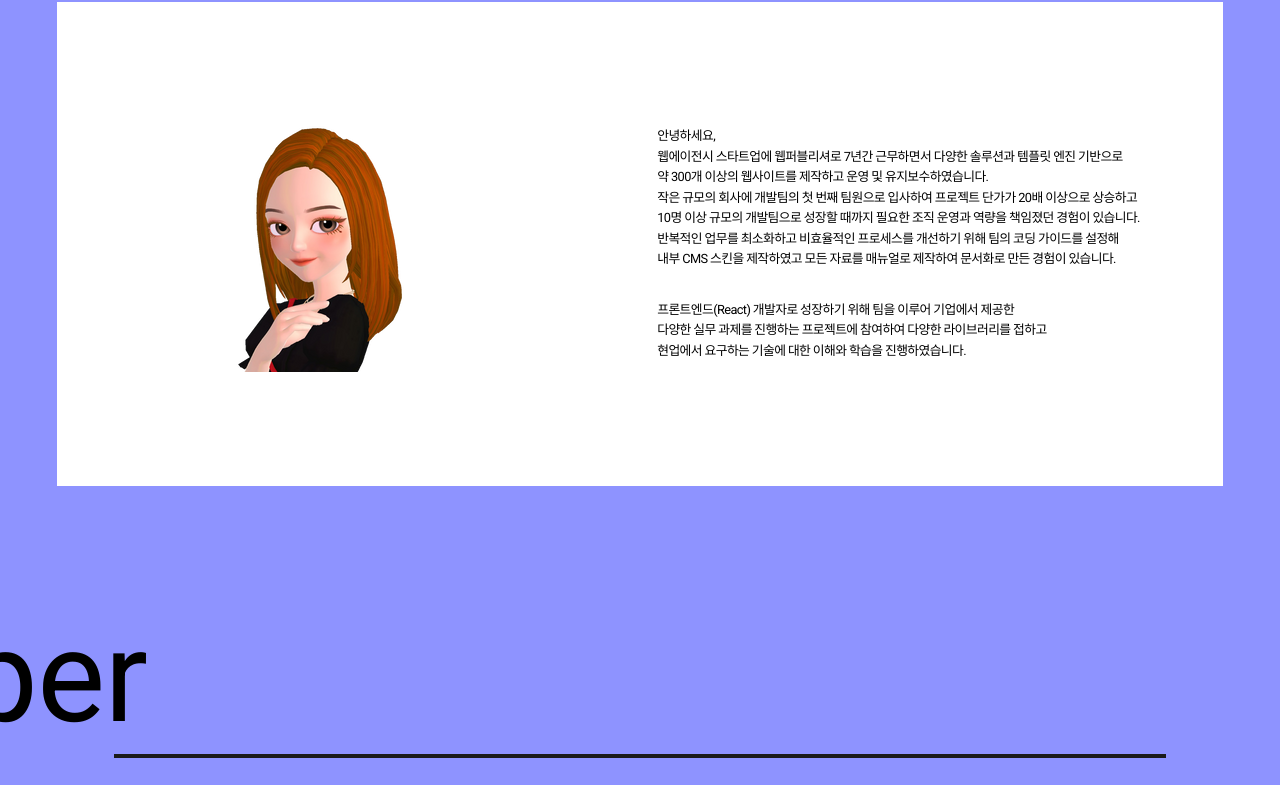
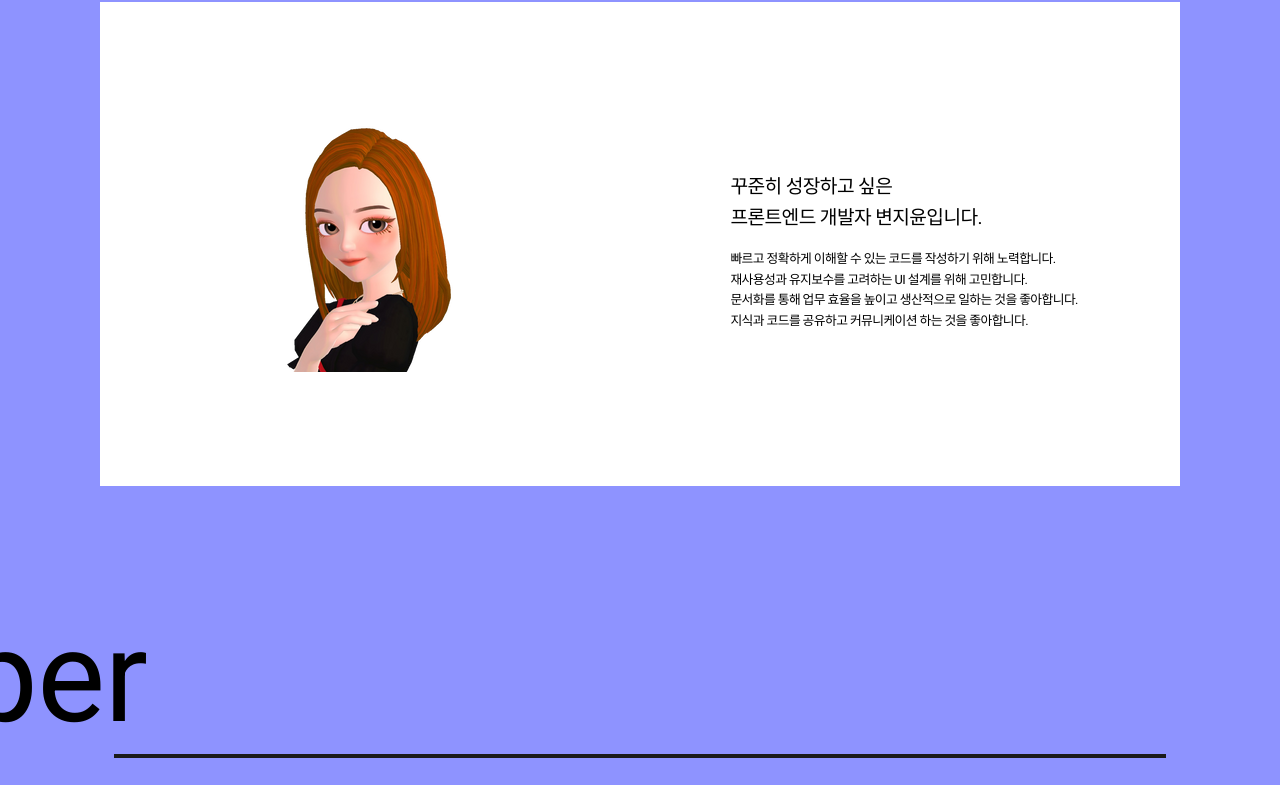
Before and after one commit to wldbszpflrxj/portfolio, a React (Vite) app: page / in a window 1280 px wide. Shown: the part 638-1423 px from the top of the page. Built offline with nearby package versions, Linux system fonts and the light colour scheme; a web font is replaced by a local one.

Commit message:
Chore: 소개 영역 수정

```diff
--- a/src/components/Home/Home.styled.js
+++ b/src/components/Home/Home.styled.js
@@ -35,33 +35,22 @@ const InfoSection = styled.section`
     padding: 8.85vw 0;
     background: #fff;
     margin: 0 auto;
-    max-width: 1460px;
+    max-width: 1080px;
   }
 `;
 const LeftBox = styled.div`
   width: 30%;
   text-align: Center;
 `;
-const Keyword = styled.p`
-  margin-top: 30px;
-  font-size: 1vw;
-  span {
-    padding: 5px 10px;
-    border-radius: 30px;
-    background: #000;
-    color: #fff;
-    margin-right: 10px;
-  }
-`;
 const ImageWrapper = styled.div`
   line-height: 0;
 `;
 const RightBox = styled.div`
+  h2 {
+    font-size: 1.5vw;
+  }
   p {
     font-size: 1vw;
-  }
-  p + p {
-    margin-top: 30px;
   }
 `;
 
@@ -146,11 +135,16 @@ const GalleryCard = styled.div`
   margin-bottom: 1vw;
 `;
 const GalleryTitle = styled.h2`
-  font-size: 1.6vw;
+  font-size: 1.5vw;
   margin: 0 0 10px;
 `;
-const GalleryDesc = styled.p`
-  font-size: 1.1vw;
+const GalleryDescUl = styled.ul`
+  margin-left: 1em;
+`;
+const GalleryDesc = styled.li`
+  font-size: 1vw;
+  list-style: outside;
+  margin-left: 10px;
 `;
 const GalleryStack = styled.p`
   margin: 15px 0;
@@ -159,7 +153,7 @@ const GalleryStack = styled.p`
     border-radius: 10px;
     background-color: #000;
     color: #fff;
-    font-size: 1vw;
+    font-size: 0.9vw;
     margin: 0 10px 5px 0;
     letter-spacing: 0;
     display: inline-block;
@@ -184,6 +178,7 @@ export {
   GalleryCard,
   GalleryInner,
   GalleryList,
+  GalleryDescUl,
   GallerySection,
   InfoSection,
   IntroSection,
@@ -199,7 +194,6 @@ export {
   SkillTitle,
   BoldLine,
   ImageWrapper,
-  Keyword,
   GalleryDesc,
   GalleryStack,
   GalleryTitle,
--- a/src/components/Home/Info.jsx
+++ b/src/components/Home/Info.jsx
@@ -59,27 +59,19 @@ const Info = () => {
             </Styled.ImageWrapper>
           </Styled.LeftBox>
           <Styled.RightBox>
+            <h2>
+              꾸준히 성장하고 싶은 <br />
+              프론트엔드 개발자 변지윤입니다.
+            </h2>
             <p>
-              안녕하세요, <br />
-              웹에이전시 스타트업에 웹퍼블리셔로 7년간 근무하면서 다양한
-              솔루션과 템플릿 엔진 기반으로 <br />약 300개 이상의 웹사이트를
-              제작하고 운영 및 유지보수하였습니다. <br />
-              작은 규모의 회사에 개발팀의 첫 번째 팀원으로 입사하여 프로젝트
-              단가가 20배 이상으로 상승하고 <br />
-              10명 이상 규모의 개발팀으로 성장할 때까지 필요한 조직 운영과
-              역량을 책임졌던 경험이 있습니다. <br />
-              반복적인 업무를 최소화하고 비효율적인 프로세스를 개선하기 위해
-              팀의 코딩 가이드를 설정해 <br />
-              내부 CMS 스킨을 제작하였고 모든 자료를 매뉴얼로 제작하여 문서화로
-              만든 경험이 있습니다.
+              빠르고 정확하게 이해할 수 있는 코드를 작성하기 위해 노력합니다.
             </p>
+            <p>재사용성과 유지보수를 고려하는 UI 설계를 위해 고민합니다.</p>
             <p>
-              프론트엔드(React) 개발자로 성장하기 위해 팀을 이루어 기업에서
-              제공한 <br />
-              다양한 실무 과제를 진행하는 프로젝트에 참여하여 다양한
-              라이브러리를 접하고 <br />
-              현업에서 요구하는 기술에 대한 이해와 학습을 진행하였습니다.
+              문서화를 통해 업무 효율을 높이고 생산적으로 일하는 것을
+              좋아합니다.
             </p>
+            <p>지식과 코드를 공유하고 커뮤니케이션 하는 것을 좋아합니다.</p>
           </Styled.RightBox>
         </Styled.Flex>
       </Styled.InfoSection>
--- a/src/components/Home/Project.jsx
+++ b/src/components/Home/Project.jsx
@@ -37,6 +37,11 @@ const Project = () => {
   const Stacks = ({ stacks }) => {
     return stacks.map((stack) => <span key={stack}>{stack}</span>);
   };
+
+  const Desc = ({ desc }) => {
+    return desc.map((desc) => <Styled.GalleryDesc>{desc}</Styled.GalleryDesc>);
+  };
+
   return (
     <Styled.GallerySection id="Portfolio">
       <Styled.GalleryInner>
@@ -45,7 +50,9 @@ const Project = () => {
           {projectList.map((list, idx) => (
             <Styled.GalleryCard key={idx}>
               <Styled.GalleryTitle>{list.title}</Styled.GalleryTitle>
-              <Styled.GalleryDesc>{list.desc}</Styled.GalleryDesc>
+              <Styled.GalleryDescUl>
+                <Desc desc={list.desc} />
+              </Styled.GalleryDescUl>
               <Styled.GalleryStack>
                 <Stacks stacks={list.stack} />
               </Styled.GalleryStack>
--- a/src/components/Home/Skill.jsx
+++ b/src/components/Home/Skill.jsx
@@ -139,7 +139,7 @@ const Skill = () => {
                 </Styled.SkillLi>
                 <Styled.SkillLi>
                   <SiSubversion />
-                  Svn{" "}
+                  SVN{" "}
                 </Styled.SkillLi>
                 <Styled.SkillLi>
                   <SiAdobe />
```
